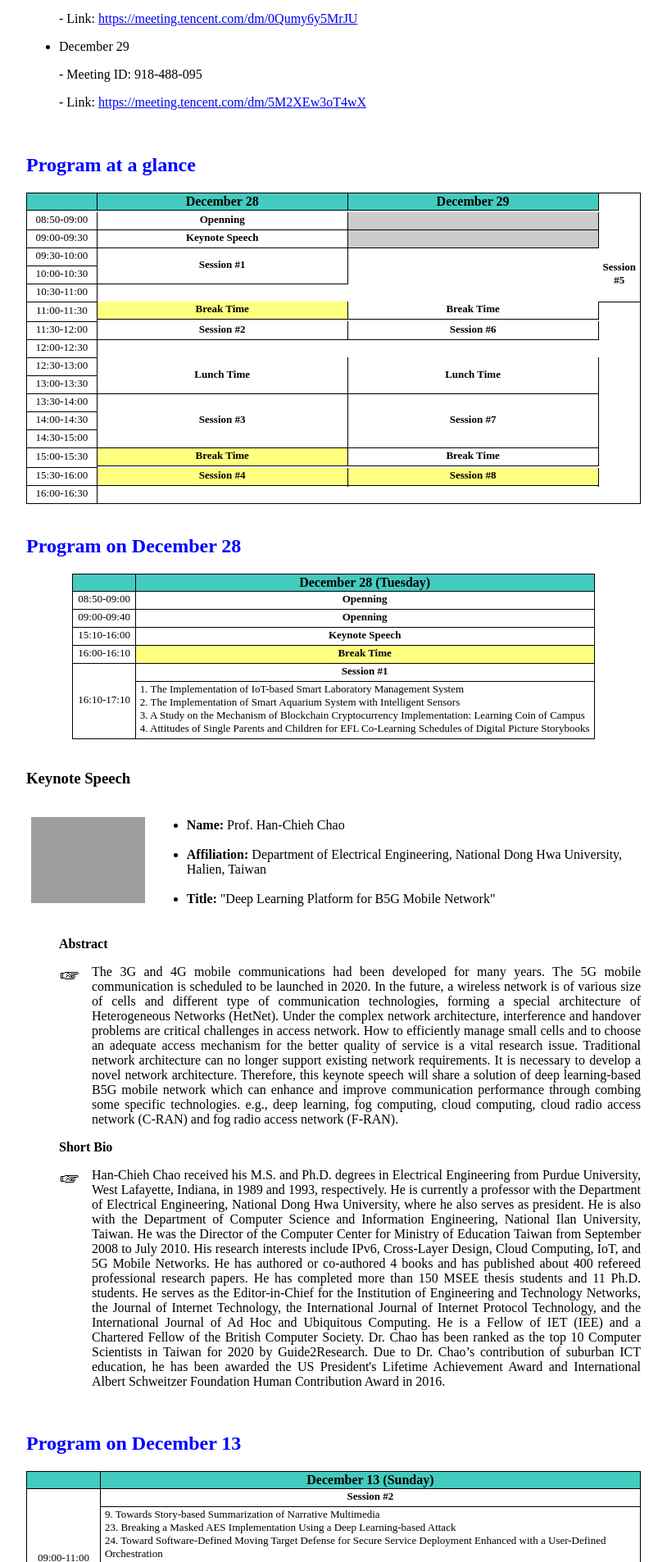
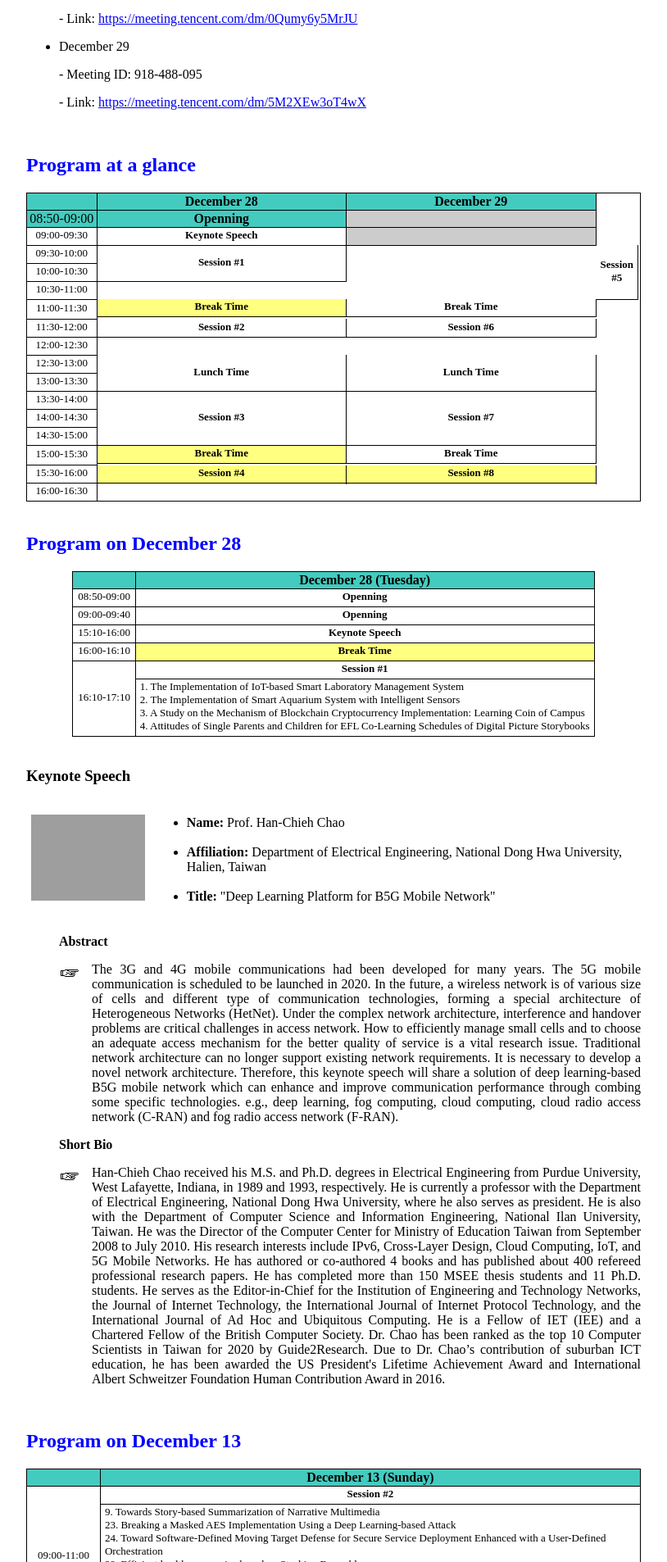
Before and after one commit to icea-conf/2021, a Jekyll site: the page built from program/index.html, in a window 1280 px wide. Shown: the part 591-2497 px from the top of the page at 82% size, without its empty margins (233-1047 px from the left). Built offline with Jekyll 4.4.1, drawn with Linux system fonts in a browser that asks for light colours.

Commit message:
Update index.html

```diff
--- a/program/index.html
+++ b/program/index.html
@@ -28,18 +28,16 @@
                               <td class="theader1" width="44%" colspan="2"><b>December 28</b></td>
                               <td class="theader1" width="44%" colspan="2"><b>December 29</b></td>
                          </tr>
-                         <tr>
-                              <td></td>
-                         </tr>
-
 
 
                          <tr>
-                              <td class="tcontent4" rowspan="2">08:50-09:00</td>
-                              <td class="tcontent4" rowspan="2" colspan="2"><b>Openning</b></td>
-                              <td class="tcontent4" rowspan="2" colspan="2" style="background-color:#CCCCCC"></td>
+                              <td class="theader1" width="12%" rowspan="2">08:50-09:00</td>
+                              <td class="theader1" width="44%" rowspan="2" colspan="2"><b>Openning</b></td>
+                              <td class="theader1" width="44%" rowspan="2" colspan="2" style="background-color:#CCCCCC"></td>
                          </tr>
                          <tr>
+                              <td></td>
+                              <td></td>
                               <td></td>
                          </tr>
 
@@ -52,6 +50,8 @@
                          </tr>
                          <tr>
                               <td></td>
+                              <td></td>
+                              <td></td>
                          </tr>
 
 
@@ -63,6 +63,8 @@
                          </tr>
                          <tr>
                               <td></td>
+                              <td></td>
+                              <td></td>
                          </tr>
 
 
@@ -72,6 +74,8 @@
                          </tr>
                          <tr>
                               <td></td>
+                              <td></td>
+                              <td></td>
                          </tr>
 
 
@@ -80,6 +84,8 @@
                               <td class="tcontent4" rowspan="2">10:30-11:00</td>
                          </tr>
                          <tr>
+                              <td></td>
+                              <td></td>
                               <td></td>
                          </tr>
 
@@ -93,6 +99,8 @@
                          </tr>
                          <tr>
                               <td></td>
+                              <td></td>
+                              <td></td>
                          </tr>
 
 
@@ -104,6 +112,8 @@
                          </tr>
                          <tr>
                               <td></td>
+                              <td></td>
+                              <td></td>
                          </tr>
 
 
@@ -112,6 +122,8 @@
                               <td class="tcontent4" rowspan="2">12:00-12:30</td>
                          </tr>
                          <tr>
+                              <td></td>
+                              <td></td>
                               <td></td>
                          </tr>
 
@@ -124,6 +136,8 @@
                          </tr>
                          <tr>
                               <td></td>
+                              <td></td>
+                              <td></td>
                          </tr>
 
 
@@ -132,6 +146,8 @@
                               <td class="tcontent4" rowspan="2">13:00-13:30</td>
                          </tr>
                          <tr>
+                              <td></td>
+                              <td></td>
                               <td></td>
                          </tr>
 
@@ -144,6 +160,8 @@
                          </tr>
                          <tr>
                               <td></td>
+                              <td></td>
+                              <td></td>
                          </tr>
 
 
@@ -153,6 +171,8 @@
                          </tr>
                          <tr>
                               <td></td>
+                              <td></td>
+                              <td></td>
                          </tr>
 
 
@@ -161,6 +181,8 @@
                               <td class="tcontent4" rowspan="2">14:30-15:00</td>
                          </tr>
                          <tr>
+                              <td></td>
+                              <td></td>
                               <td></td>
                          </tr>
 
@@ -173,6 +195,8 @@
                          </tr>
                          <tr>
                               <td></td>
+                              <td></td>
+                              <td></td>
                          </tr>
 
 
@@ -184,6 +208,8 @@
                          </tr>
                          <tr>
                               <td></td>
+                              <td></td>
+                              <td></td>
                          </tr>
 
 
@@ -192,6 +218,8 @@
                               <td class="tcontent4" rowspan="2">16:00-16:30</td>
                          </tr>
                          <tr>
+                              <td></td>
+                              <td></td>
                               <td></td>
                          </tr>
                     </tbody>
```
